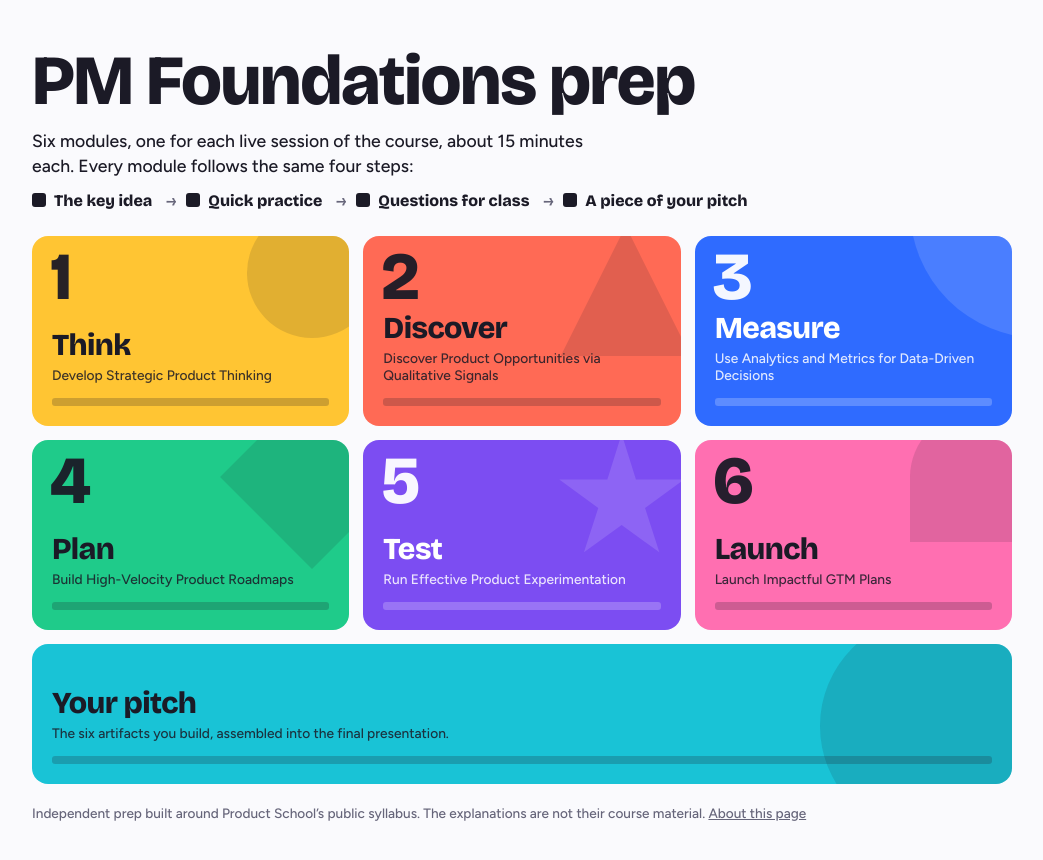
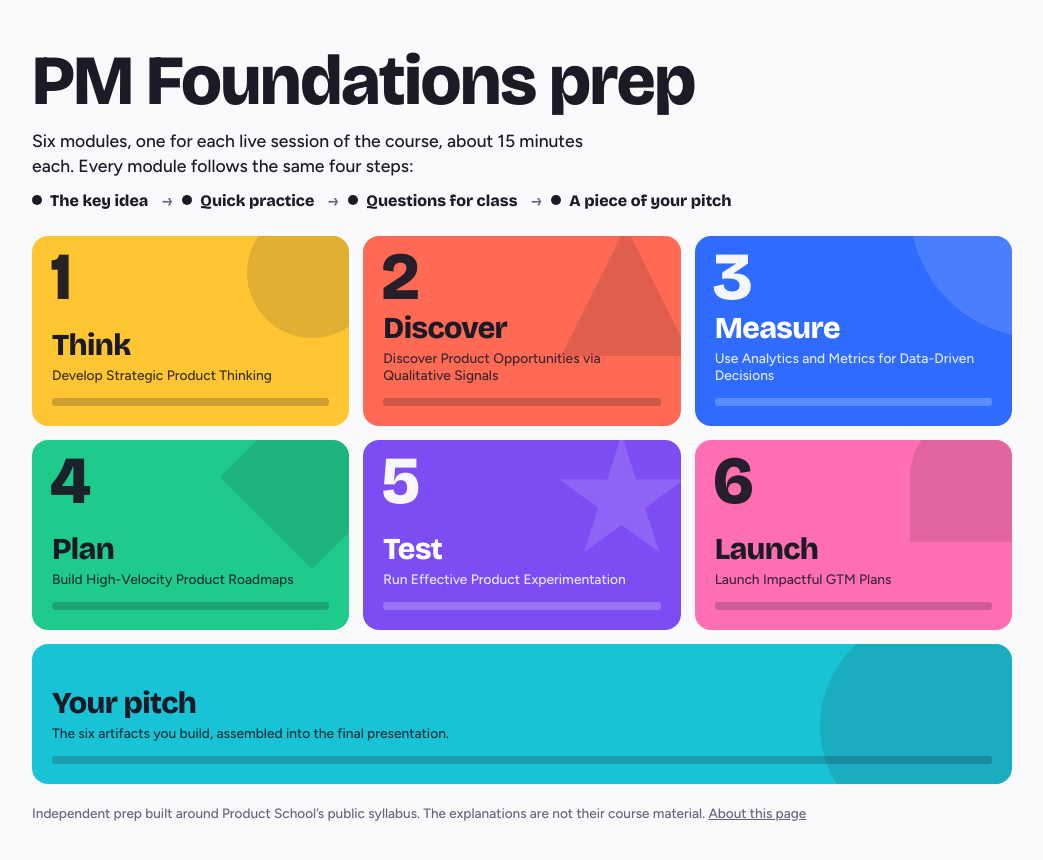
Before and after one commit to steefvw/productschoolprep, a website: page src/index.html in a window 1280 px wide. Both pictures are taken after a click on the link "Start the prep →". Shown: the whole page, without its empty margins (118-1161 px from the left). Drawn offline with nearby package versions, Linux system fonts and the light colour scheme.

Commit message:
Use circles for the four-step path
Co-Authored-By: Claude Opus 5.5 <noreply@anthropic.com>

```diff
--- a/src/index.html
+++ b/src/index.html
@@ -56,7 +56,7 @@ button{border:0;cursor:pointer;background:none;padding:0;text-align:left}
 .foot{font-size:.85rem;color:var(--muted)}
 .path{list-style:none;margin:2px 0 0;padding:0;display:flex;flex-wrap:wrap;gap:8px 10px;font:700 1rem/1.2 var(--display)}
 .path li{display:flex;align-items:center;gap:8px}
-.path li i{width:14px;height:14px;border-radius:3px;flex:none;background:var(--fg)}
+.path li i{width:10px;height:10px;border-radius:50%;flex:none;background:var(--fg)}
 .path li:not(:last-child)::after{content:"→";margin-left:6px;color:var(--muted);font-weight:500}
 
 /* player */
```
Also changed, not shown: docs/screenshots/home.png.
